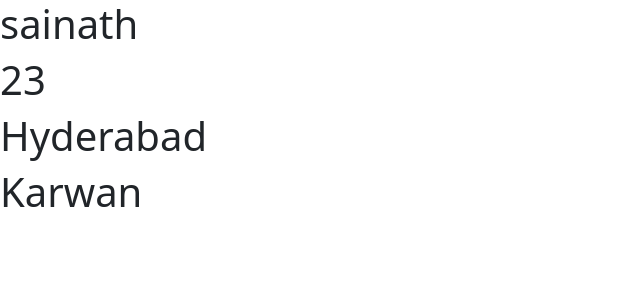
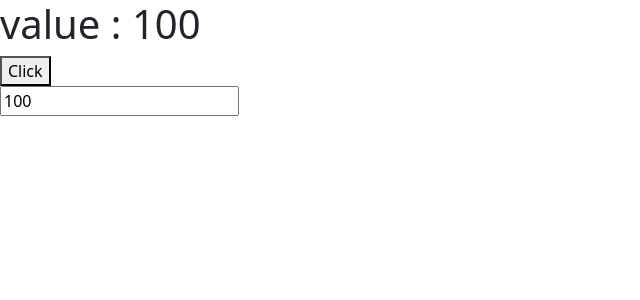
Before and after one commit to sainath-07/reactClasses, a React (Create React App) app: page / in a window 1280 px wide. Shown: the top 300 px of the page, without its empty margins (0-640 px from the left). Built offline with nearby package versions, Linux system fonts and the light colour scheme.

Commit message:
data_binding

```diff
--- a/src/App.js
+++ b/src/App.js
@@ -1,21 +1,15 @@
 
-import Propcomponent from "./ReactCourse/Propdestructing/prop"
+import Databinding from "./ReactCourse/Databinding/databinding"
 
 
 
 
 const Ui = () => {
 
-  let object={
-    name : "sainath",
-    age : 23,
-    address   : "Karwan",
-    state : "Hyderabad",
-    profession : null
-  }
+
 
  return(
-   <Propcomponent {...object} />
+    <Databinding/>
   )
 }
 
--- /dev/null
+++ b/src/ReactCourse/Databinding/databinding.jsx
@@ -0,0 +1,23 @@
+import { useState } from "react";
+
+const Databinding=()=>{
+
+    const [variable,udpatevalue]=useState(100 )
+
+    return(
+       <>
+        <h1> value : {variable}</h1>
+         {/* one way data binding */}
+        <button   onClick={()=>udpatevalue(200 )} >Click</button> <br />
+        {/* two way data binding */}
+        <input type="text"  value={variable}  onChange={(e)=>{
+            let newvalue = e.target.value
+            udpatevalue(newvalue)
+        }}/>
+
+       </>
+   )
+
+}
+
+export default Databinding;
```
